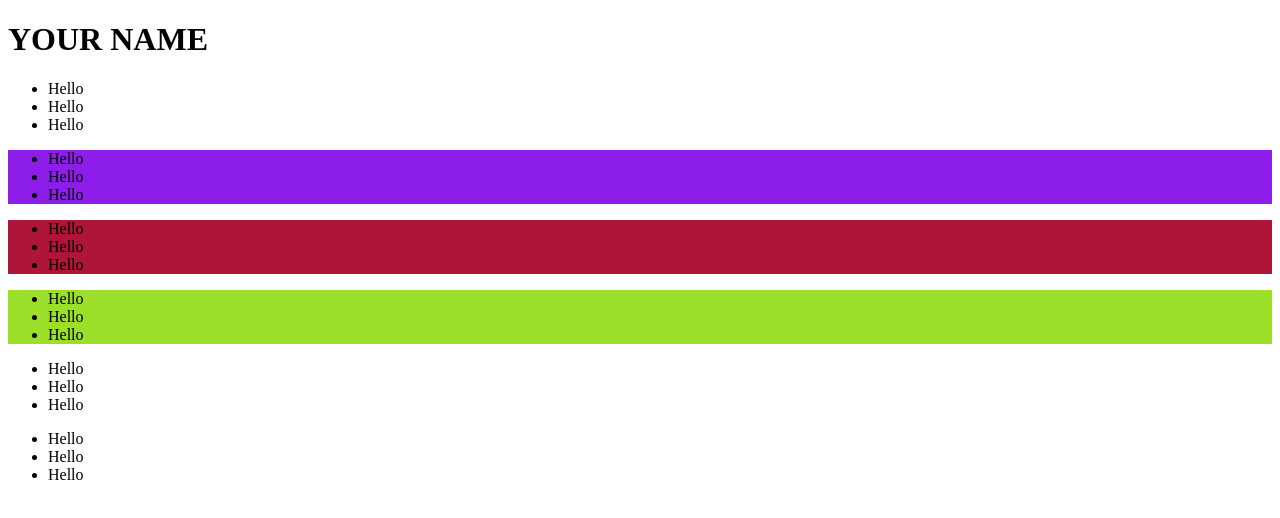
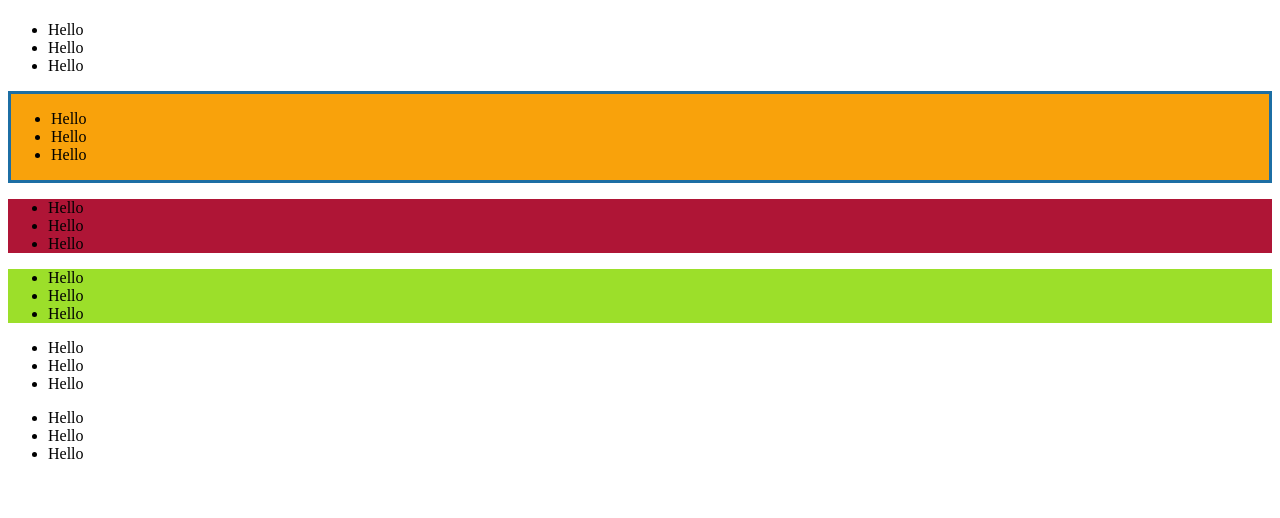
Before and after one commit to gkar681/sigup.github.io, a plain HTML site: page index.html in a window 1280 px wide. Drawn offline with Linux system fonts and the light colour scheme.

Commit message:
testing colours and padding

```diff
--- a/index.html
+++ b/index.html
@@ -9,7 +9,7 @@
 
 
 <body >
-  <h1>YOUR NAME</h1>
+  <h1></h1>
   <p>
   <ul>
     <li>  Hello    </li>
@@ -19,7 +19,11 @@
   </ul>
 
   </p>
-<div style="background-color:#8d1de9;">
+<div style=
+"background-color:rgb(249, 162, 11);
+border-radius: 40;
+border: 3px solid #1C6EA4;"
+ >
   <p >
     <ul>
       <li>  Hello    </li>
```
